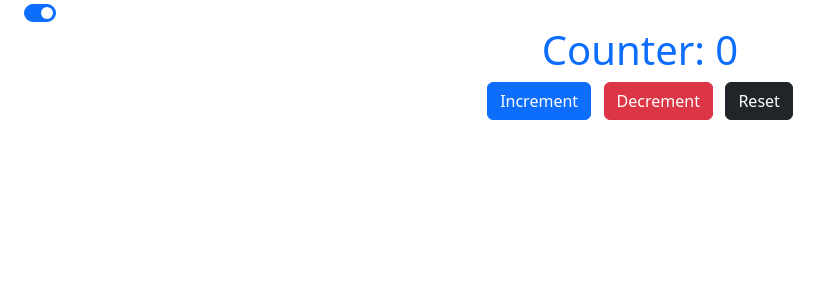
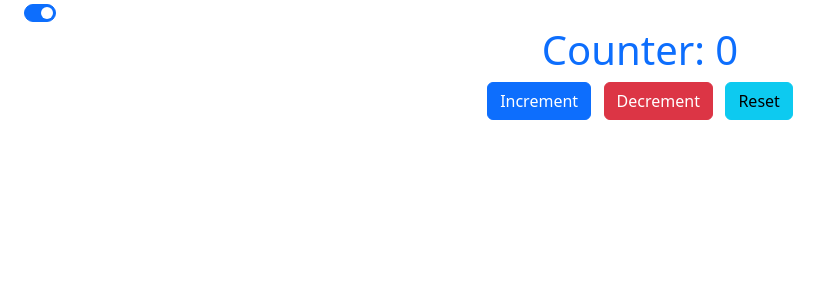
Before and after one commit to amritkh078/counter, a React (Vite) app: page / in a window 1280 px wide. Shown: the top 300 px of the page, without its empty margins (0-832 px from the left). Built offline with nearby package versions, Linux system fonts and the light colour scheme.

Commit message:
btn color

```diff
--- a/src/component/Counter.jsx
+++ b/src/component/Counter.jsx
@@ -34,7 +34,7 @@
         >
           Decrement
         </button>&nbsp;&nbsp;&nbsp;
-        <button type="button" className="btn btn-dark" onClick={handleReset}>
+        <button type="button" className="btn btn-info" onClick={handleReset}>
           Reset
         </button>
       </div>
```
